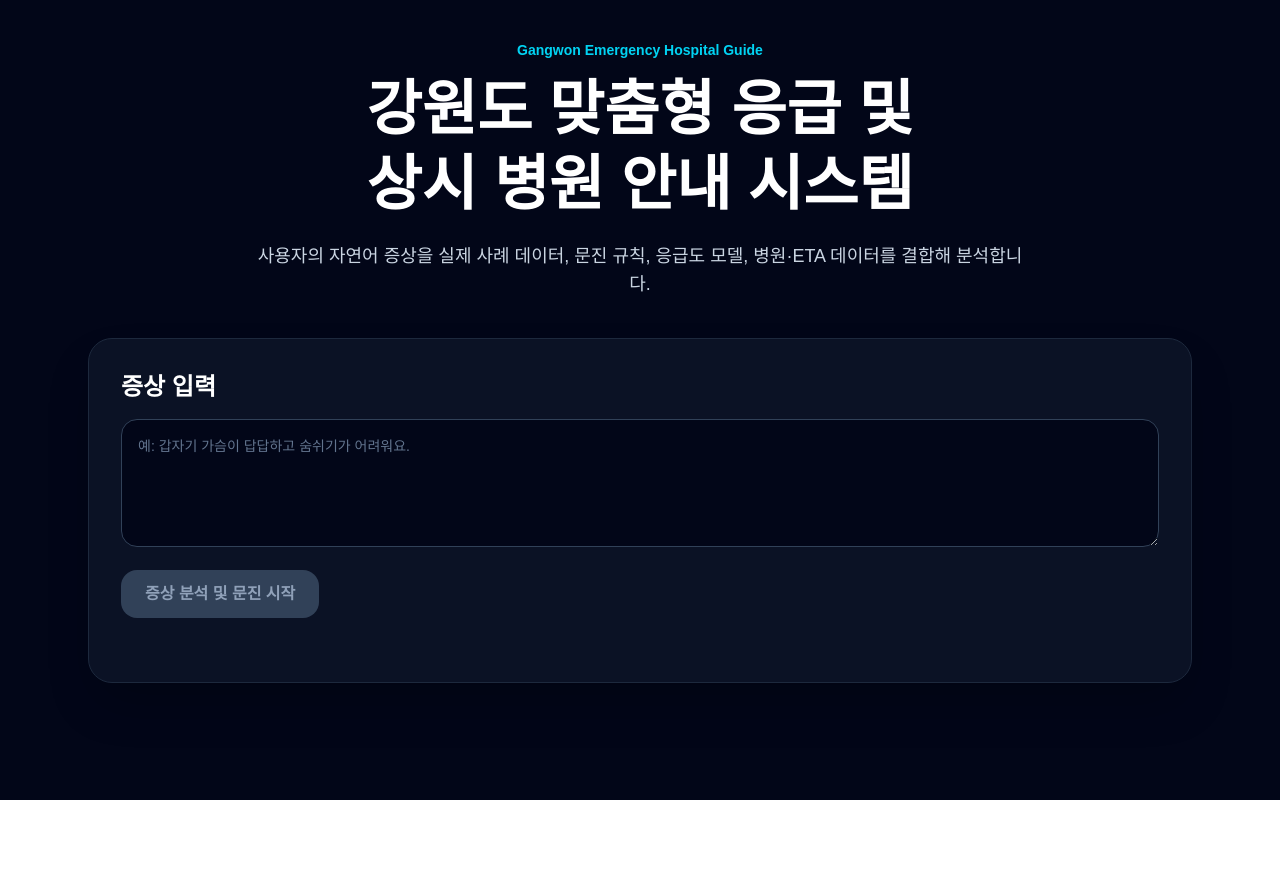
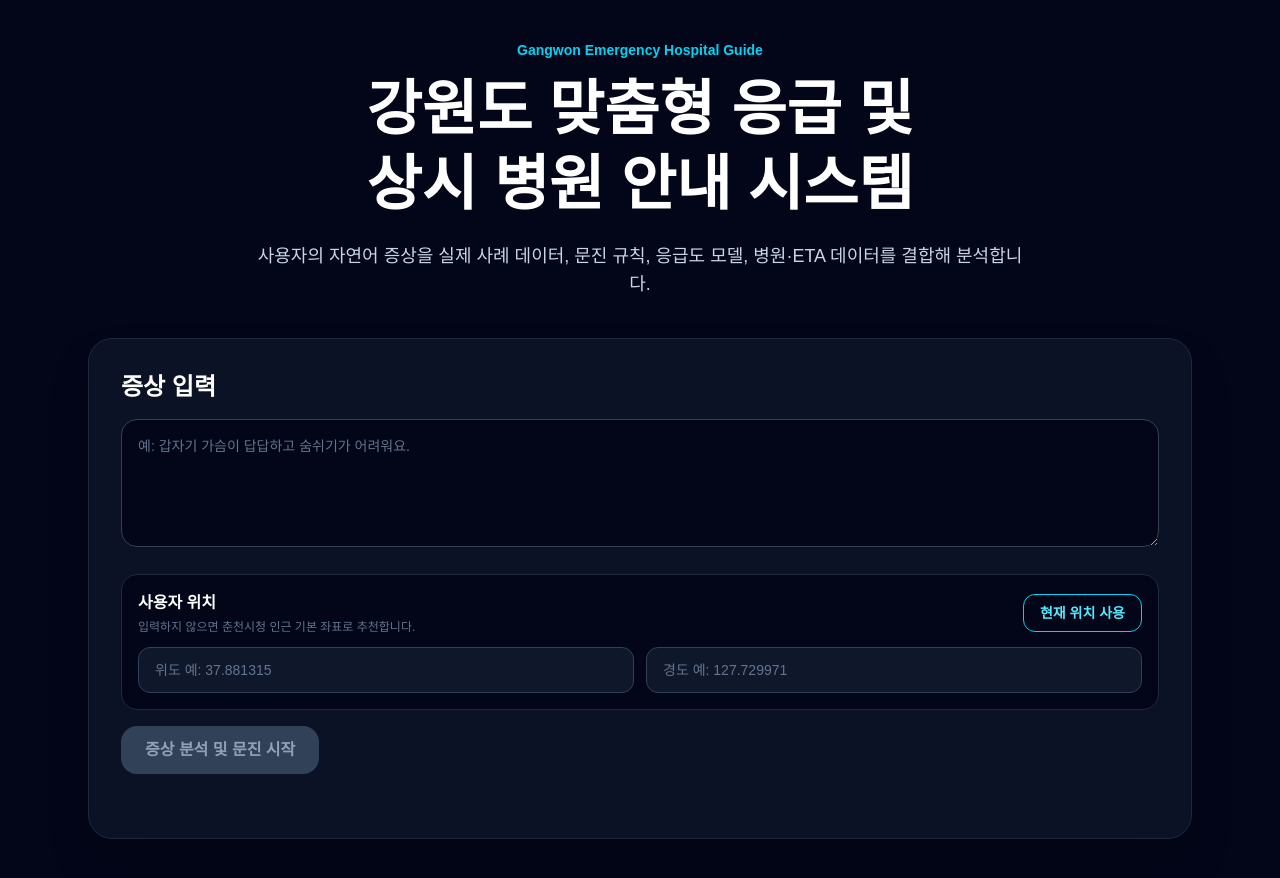
Before and after one commit to ironlife827-boop/gangwon-emergency-hospital-guide, a Next.js app in the folder frontend/: page / in a window 1280 px wide. Before the commit the page ends 800 px from the top, so only its background shows below. Built offline with nearby package versions, Linux system fonts and the light colour scheme.

Commit message:
Add files via upload

```diff
--- a/frontend/app/page.tsx
+++ b/frontend/app/page.tsx
@@ -67,13 +67,19 @@ const API_BASE_URL = "https://gangwon-emergency-api.onrender.com";
 
 export default function Home() {
   const [symptom, setSymptom] = useState("");
+  const [userLat, setUserLat] = useState("");
+  const [userLon, setUserLon] = useState("");
   const [questionResponse, setQuestionResponse] = useState<QuestionResponse | null>(null);
   const [answers, setAnswers] = useState<Record<string, string>>({});
   const [result, setResult] = useState<TriageResult | null>(null);
 
   const [questionLoading, setQuestionLoading] = useState(false);
   const [analyzeLoading, setAnalyzeLoading] = useState(false);
+  const [locationLoading, setLocationLoading] = useState(false);
   const [errorMessage, setErrorMessage] = useState("");
+
+  const numericLat = userLat.trim() ? Number(userLat) : null;
+  const numericLon = userLon.trim() ? Number(userLon) : null;
 
   const resetConsultation = () => {
     setQuestionResponse(null);
@@ -81,6 +87,38 @@ export default function Home() {
     setResult(null);
     setErrorMessage("");
   };
+
+  const handleGetCurrentLocation = () => {
+    if (!navigator.geolocation) {
+      setErrorMessage("현재 브라우저에서 위치 권한을 지원하지 않습니다.");
+      return;
+    }
+
+    setLocationLoading(true);
+    setErrorMessage("");
+
+    navigator.geolocation.getCurrentPosition(
+      (position) => {
+        setUserLat(position.coords.latitude.toFixed(6));
+        setUserLon(position.coords.longitude.toFixed(6));
+        setLocationLoading(false);
+      },
+      () => {
+        setErrorMessage("위치 정보를 가져오지 못했습니다. 위도와 경도를 직접 입력해주세요.");
+        setLocationLoading(false);
+      },
+      {
+        enableHighAccuracy: true,
+        timeout: 8000,
+      }
+    );
+  };
+
+  const requestBodyWithLocation = () => ({
+    symptom,
+    user_lat: numericLat,
+    user_lon: numericLon,
+  });
 
   const handleStartConsultation = async () => {
     if (!symptom.trim()) return;
@@ -97,7 +135,7 @@ export default function Home() {
         headers: {
           "Content-Type": "application/json",
         },
-        body: JSON.stringify({ symptom }),
+        body: JSON.stringify(requestBodyWithLocation()),
       });
 
       if (!response.ok) {
@@ -155,6 +193,8 @@ export default function Home() {
         body: JSON.stringify({
           symptom,
           answers: buildPayloadAnswers(),
+          user_lat: numericLat,
+          user_lon: numericLon,
         }),
       });
 
@@ -204,6 +244,42 @@ export default function Home() {
               className="min-h-32 w-full rounded-2xl border border-slate-700 bg-slate-950 p-4 text-sm outline-none placeholder:text-slate-500 focus:border-cyan-400"
               placeholder="예: 갑자기 가슴이 답답하고 숨쉬기가 어려워요."
             />
+
+            <div className="mt-5 rounded-2xl border border-slate-800 bg-slate-950 p-4">
+              <div className="mb-3 flex items-center justify-between gap-3">
+                <div>
+                  <p className="font-semibold">사용자 위치</p>
+                  <p className="mt-1 text-xs text-slate-500">
+                    입력하지 않으면 춘천시청 인근 기본 좌표로 추천합니다.
+                  </p>
+                </div>
+
+                <button
+                  type="button"
+                  onClick={handleGetCurrentLocation}
+                  disabled={locationLoading}
+                  className="rounded-xl border border-cyan-400 px-4 py-2 text-sm font-semibold text-cyan-300 transition hover:bg-cyan-400 hover:text-slate-950 disabled:cursor-not-allowed disabled:border-slate-700 disabled:text-slate-500"
+                >
+                  {locationLoading ? "위치 확인 중..." : "현재 위치 사용"}
+                </button>
+              </div>
+
+              <div className="grid gap-3 md:grid-cols-2">
+                <input
+                  value={userLat}
+                  onChange={(event) => setUserLat(event.target.value)}
+                  className="rounded-xl border border-slate-700 bg-slate-900 px-4 py-3 text-sm outline-none placeholder:text-slate-500 focus:border-cyan-400"
+                  placeholder="위도 예: 37.881315"
+                />
+
+                <input
+                  value={userLon}
+                  onChange={(event) => setUserLon(event.target.value)}
+                  className="rounded-xl border border-slate-700 bg-slate-900 px-4 py-3 text-sm outline-none placeholder:text-slate-500 focus:border-cyan-400"
+                  placeholder="경도 예: 127.729971"
+                />
+              </div>
+            </div>
 
             <button
               onClick={handleStartConsultation}
```
Also changed, not shown: 1 other file (tests, documents, lock files or other folders).
